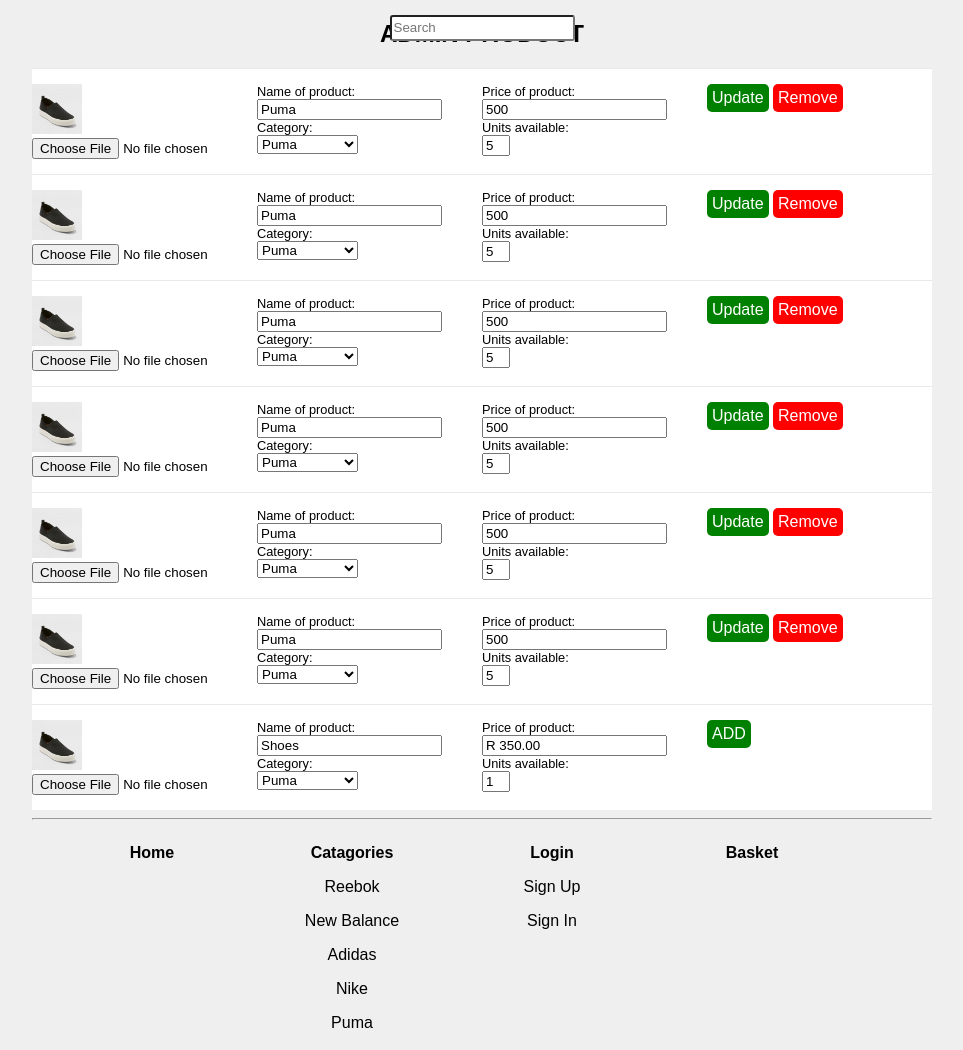
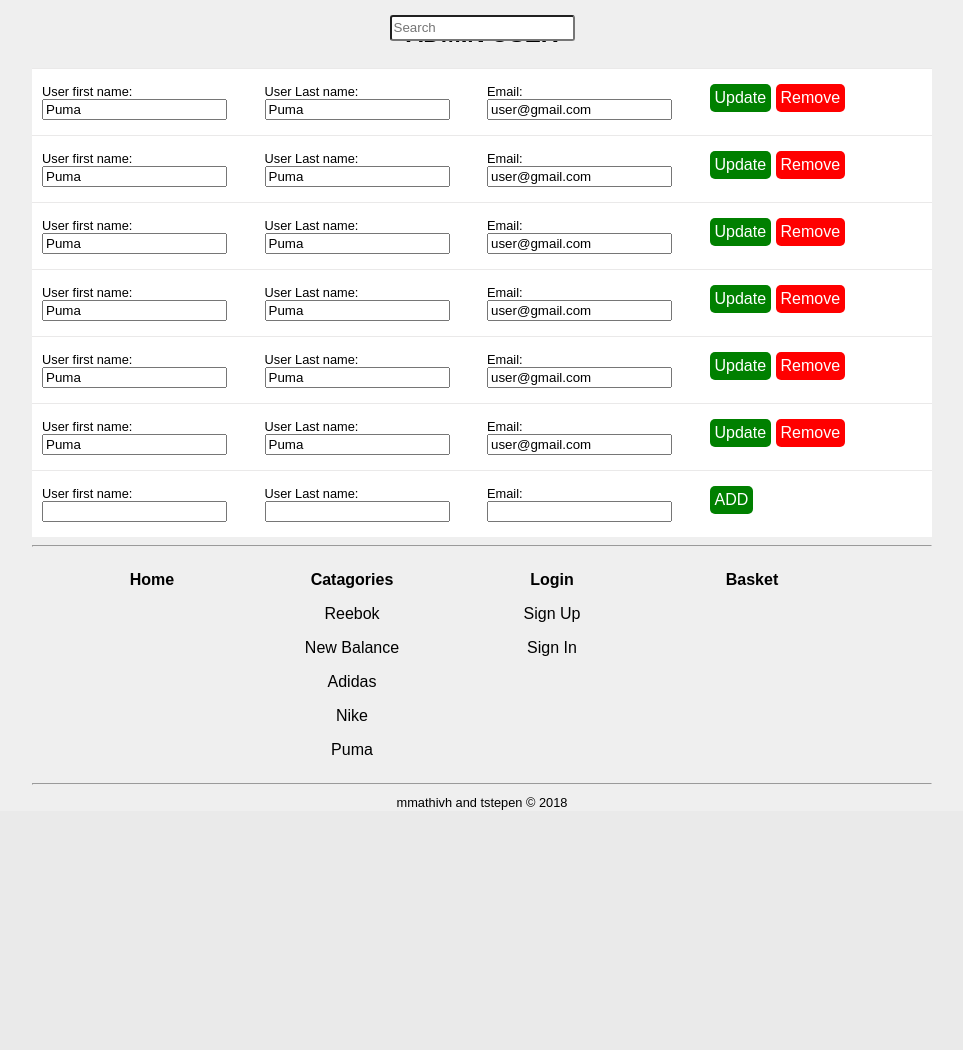
Before and after one commit to mmativh/rush00, a PHP site: page /admin_user.php in a window 1280 px wide. Shown: the part 60-1110 px from the top of the page, without its empty margins (158-1121 px from the left). After the commit the page ends 870 px from the top, so only its background shows below. Run offline with PHP 8.4, Linux system fonts and the light colour scheme.

Commit message:
add admin_user

```diff
--- a/admin_user.php
+++ b/admin_user.php
@@ -1,37 +1,27 @@
 <?php include "includes/header.php"; ?>
     <div class= "c_nav">
-        <h2 id="adidas">ADMIN PRODUCT</h2>
+        <h2 id="adidas">ADMIN USER</h2>
     </div>
     <div class= "c_nav">
     <li class="basket">
-        <?php include "includes/admin_list.php"; ?>
-                <form action="add_product.php" method="post" enctype="multipart/form-data">
+        <?php include "includes/admin_user_list.php"; ?>
+            <form action="add_user.php" method="POST" enctype="multipart/form-data">
                 <div class="item-sec">
-                    <img src="img/shoe1.jpeg" height="50px"/>
-                    <input type="file" name="fileToUpload" id="fileToUpload">
+                <label class="a_label">User first name:</label>
+                <input type="text" name="u_fname" value=""/>
                 </div>
                 <div class="item-sec">
-                    <label class="a_label">Name of product:</label>
-                    <input type="text"  name="product_name" value="Shoes"/>
-                    <label class="a_label">Category:</label>
-                    <select name="cat">
-                    <option value="puma">Puma</option>
-                    <option value="nike">Nike</option>
-                    <option value="addidas">Adidas</option>
-                    <option value="newbalance">New Balance</option>
-                    <option value="reebok">Reebok</option>
-                    </select>
+                    <label class="a_label">User Last name:</label>
+                    <input type="text" name="product_name" value=""/>
                 </div>
                 <div class="item-sec">
-                <label class="a_label">Price of product:</label>
-                    <input type="text" name="price" value="R 350.00"/>
-                    <label class="a_label">Units available:</label>
-                    <input class="unit_num" type="text" name="num_items" value="1"/>
+                    <label class="a_label">Email:</label>
+                    <input type="text" name="price" value=""/>
                 </div>
                 <div class="item-sec">
                     <input type="submit" name="update"class="green" value="ADD"/>
                 </div>
-                </form>
+            </form>
        </li>
     </div>
 <?php include "includes/footer.php"; ?>
--- a/css/main.css
+++ b/css/main.css
@@ -118,6 +118,7 @@ nav {
     padding-bottom: 15px;
     border-top: 1px solid #EAE9E9;
     padding-top: 15px;
+    padding-left: 10px;
     margin: 0px;
  }
 
--- a/includes/admin_user_list.php
+++ b/includes/admin_user_list.php
@@ -2,14 +2,12 @@
 
 for ($num = 0; $num < 6; $num++)
 {
-    $p_units = 5;
-    $p_price = 500.00;
-    $p_id = 1230;
+    $u_id = 1230;
     $u_fname = "Puma";
     $u_lname = "Puma";
     $u_email = "user@gmail.com";
 
-    echo '<form action="update_product.php" method="POST" enctype="multipart/form-data">
+    echo '<form action="update_user.php" method="POST" enctype="multipart/form-data">
     <div class="item-sec">
     <label class="a_label">User first name:</label>
     <input type="text" name="u_fname" value="'.$u_fname.'"/>
@@ -24,7 +22,7 @@ for ($num = 0; $num < 6; $num++)
     </div>
     <div class="item-sec">
         <input type="submit" name="update" class="green" value="Update"/>
-        <a href="delete_item.php?productid='.$p_id.'" class="red">Remove</a>
+        <a href="user_remove.php?user_id='.$u_id.'" class="red">Remove</a>
     </div>
     </form>';
 }
```
